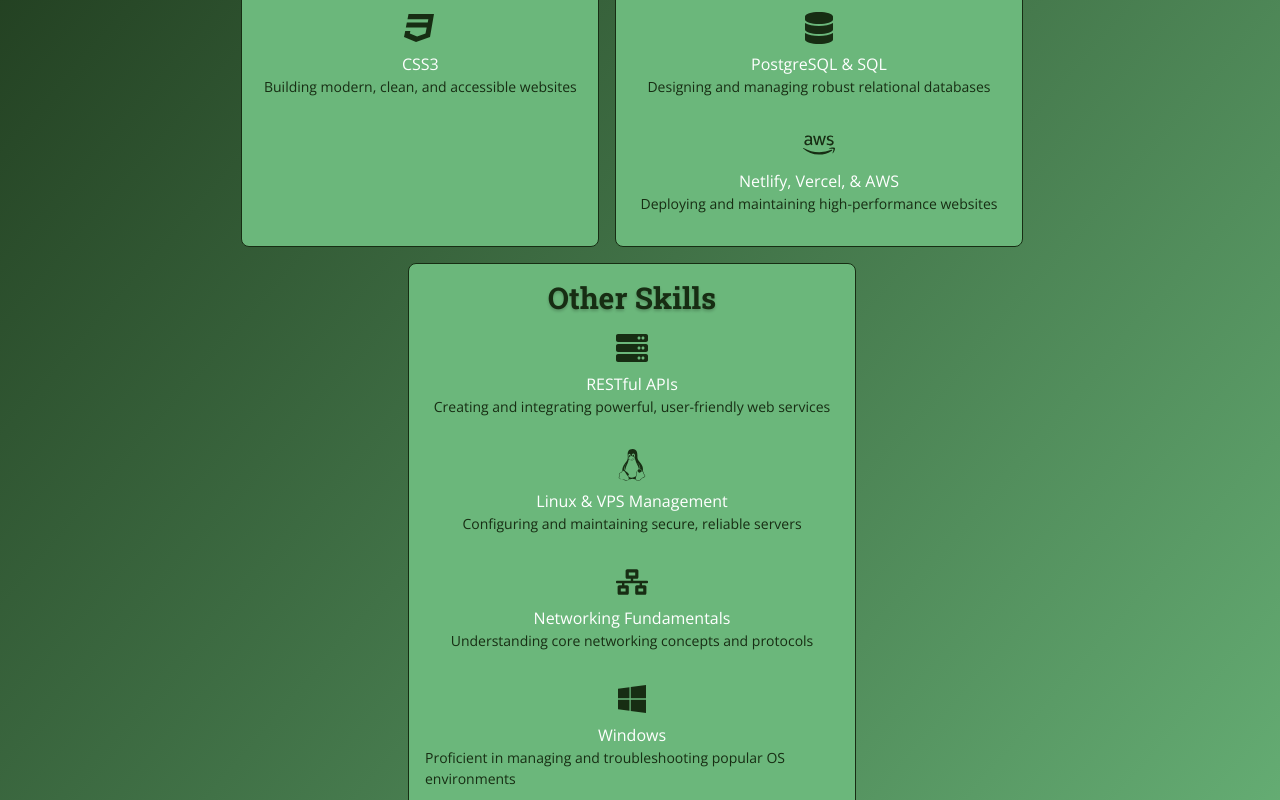
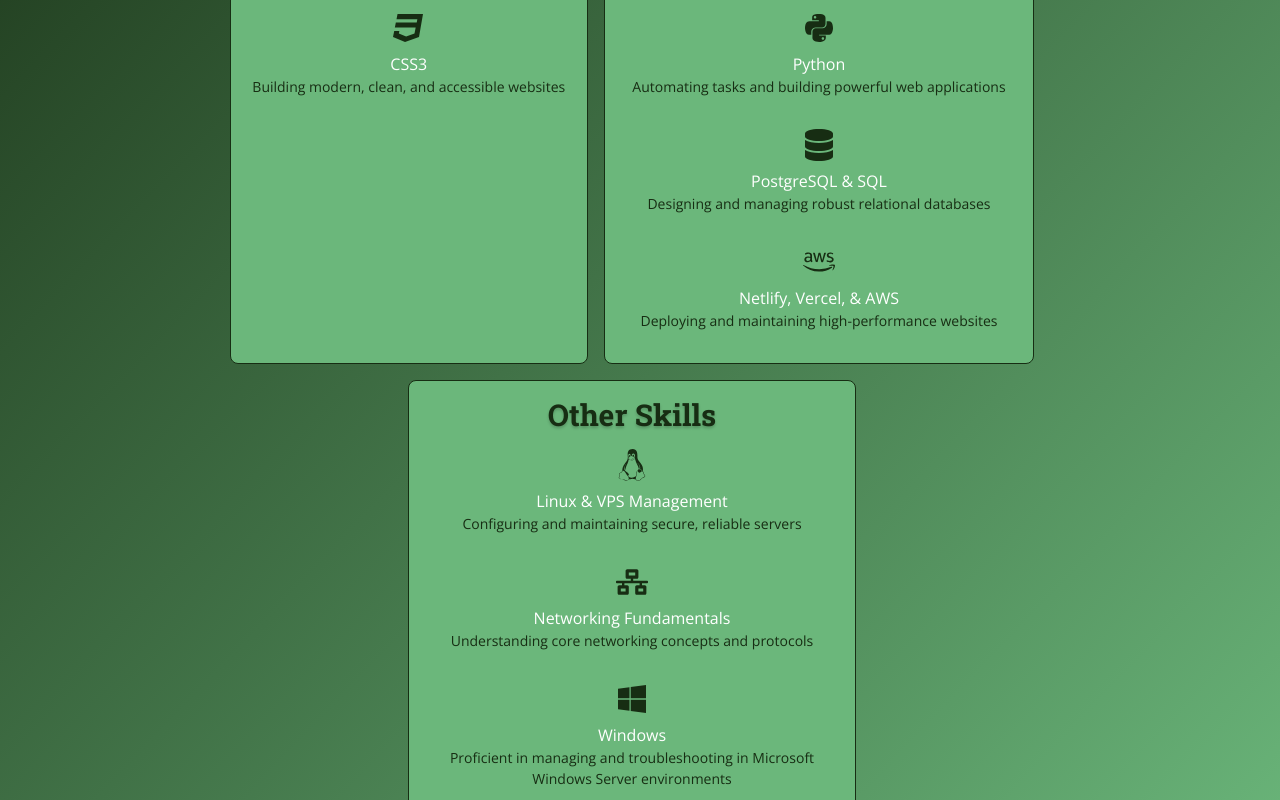
Before and after one commit to jdwd40/portfolio, a React (Vite) app: page /skillslist in a window 1280 px wide. Shown: the part 480-1280 px from the top of the page. Built offline with nearby package versions, Linux system fonts and the light colour scheme.

Commit message:
moved skill list items order

```diff
--- a/src/components/LandingPage.jsx
+++ b/src/components/LandingPage.jsx
@@ -40,7 +40,7 @@
           width={{ base: '100%', lg: '50%' }}
           mb={{ base: '4', lg: '0' }}
         >
-          <Heading as="h1" size="3xl" sx={textGradientStyle} color="white">
+          <Heading as="h1" fontSize="6xl" sx={textGradientStyle} color="white">
             About Me
           </Heading>
           <Flex
--- a/src/components/SkillsSection.jsx
+++ b/src/components/SkillsSection.jsx
@@ -42,6 +42,7 @@
             title: 'Backend Development',
             skills: [
                 { icon: FaNodeJs, text: 'Node.js & Express.js', desc: 'Developing scalable and efficient server-side applications' },
+                { icon: FaServer, text: 'RESTful APIs', desc: 'Creating and integrating powerful, user-friendly web services' },
                 { icon: FaPython, text: 'Python', desc: 'Automating tasks and building powerful web applications' },
                 { icon: FaDatabase, text: 'PostgreSQL & SQL', desc: 'Designing and managing robust relational databases' },
                 { icon: FaAws, text: 'Netlify, Vercel, & AWS', desc: 'Deploying and maintaining high-performance websites' },
@@ -50,11 +51,10 @@
         {
             title: 'Other Skills',
             skills: [
-                { icon: FaServer, text: 'RESTful APIs', desc: 'Creating and integrating powerful, user-friendly web services' },
                 { icon: FaLinux, text: 'Linux & VPS Management', desc: 'Configuring and maintaining secure, reliable servers' },
                 { icon: FaNetworkWired, text: 'Networking Fundamentals', desc: 'Understanding core networking concepts and protocols' },
-                { icon: FaWindows, text: 'Windows', desc: 'Proficient in managing and troubleshooting popular OS environments' },
-                { icon: FaLinux, text: 'Linux', desc: 'Proficient in managing and troubleshooting popular OS environments' },
+                { icon: FaWindows, text: 'Windows', desc: 'Proficient in managing and troubleshooting in Microsoft Windows Server environments' },
+                ,
             ],
         },
     ];
@@ -91,7 +91,9 @@
                         </Heading>
                         <VStack spacing="4" alignItems="center">
                             {skillGroup.skills.map((skill, index) => (
-                                <Flex key={index} direction="column" alignItems="center" mb="4">
+                                <Flex key={index} direction="column" alignItems="center" mb="4"
+                                textAlign='center'
+                                >
                                     <skill.icon size="2em" />
                                     <Text color='white' mt="2">{skill.text}</Text>
                                     <Text fontSize="sm">{skill.desc}</Text>
```
